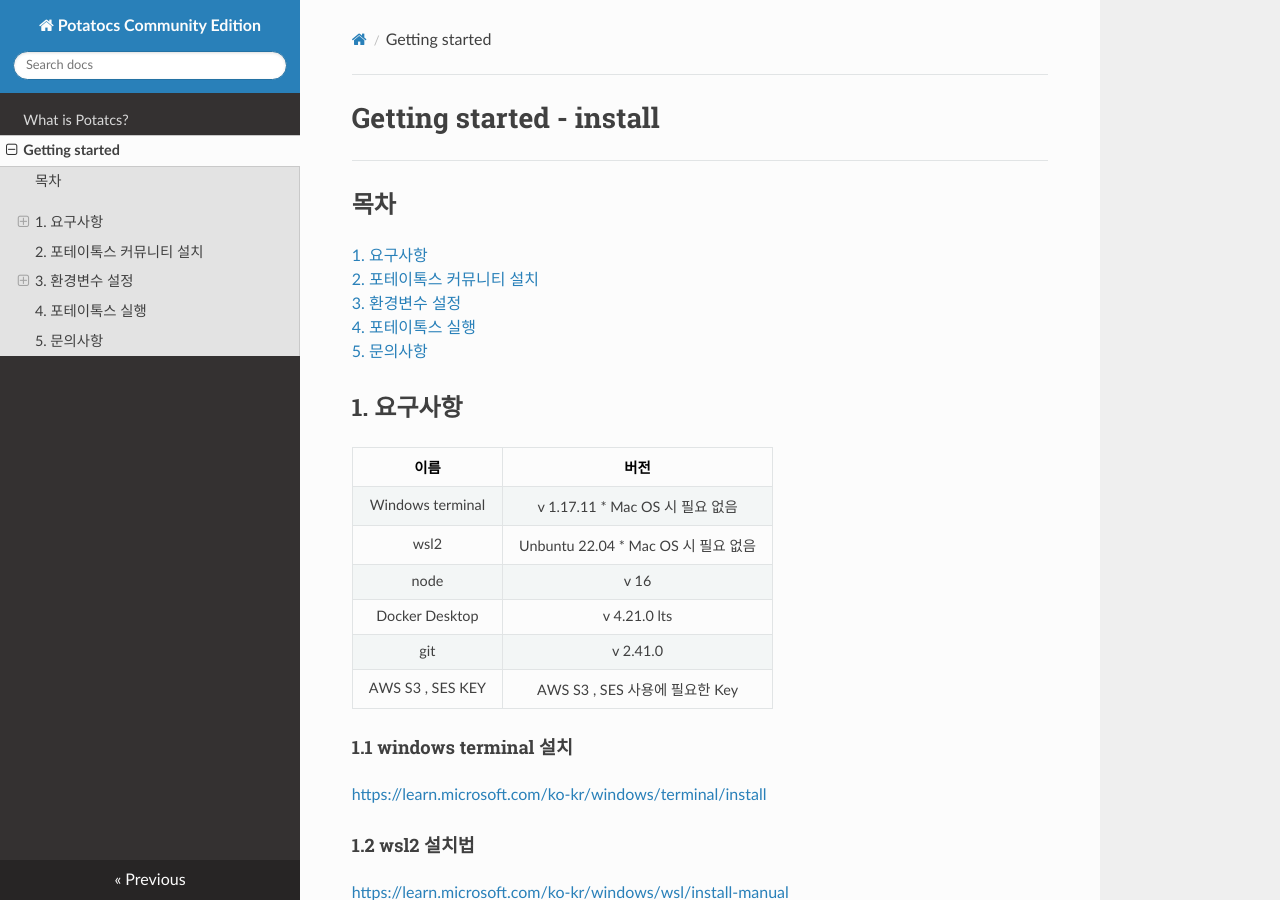
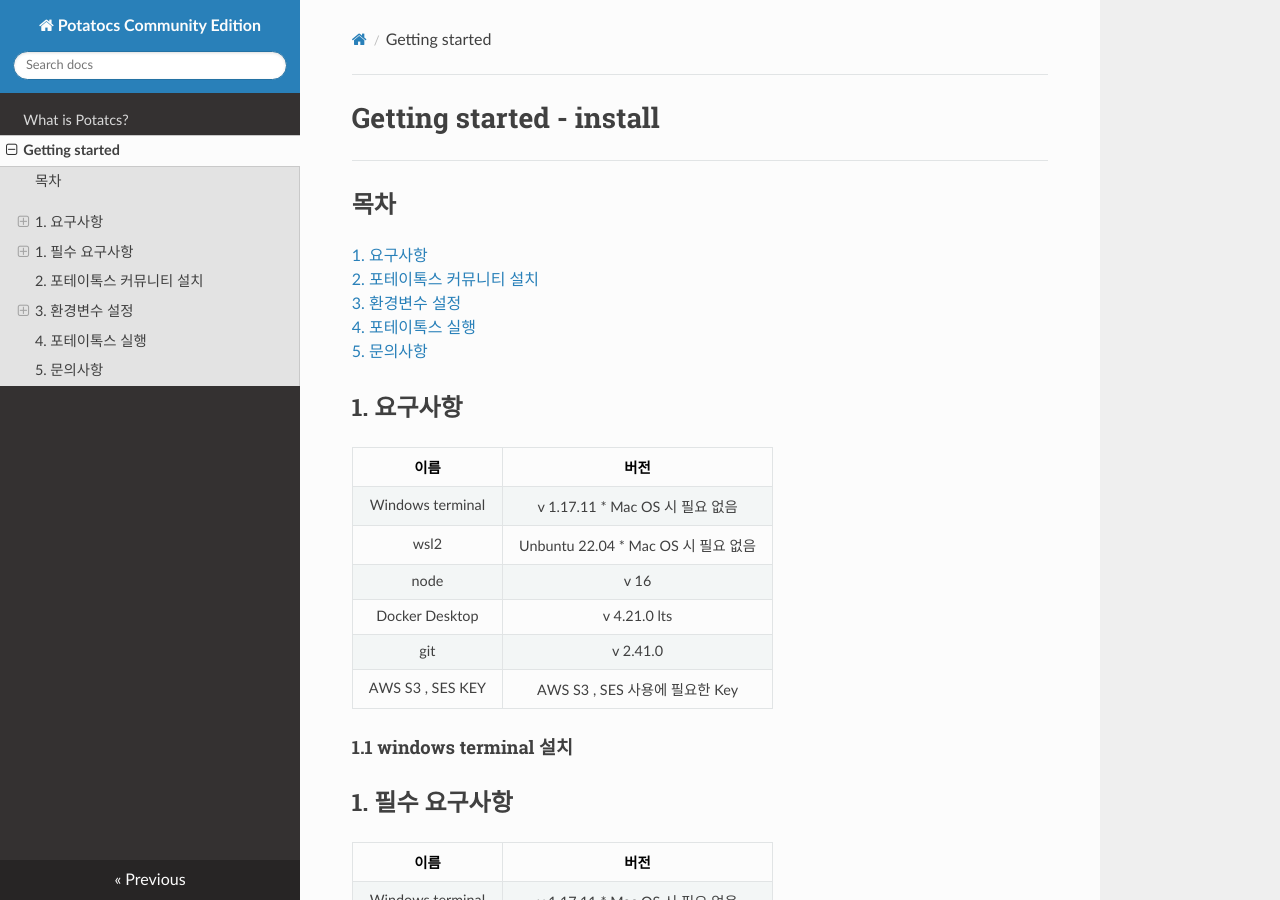
Before and after one commit to potatocs-ce/potatocs-ce-introduction, an MkDocs documentation site: the page built from docs/install.md, in a window 1280 px wide and 900 px high. Built offline with MkDocs 1.6.1, drawn with Linux system fonts in a browser that asks for light colours; nearby versions of some CDN libraries.

Commit message:
Fixed Documents

```diff
--- a/docs/install.md
+++ b/docs/install.md
@@ -13,6 +13,19 @@
 ## <!-- -   `mkdocs new [dir-name]` - Create a new project. -->
 
 ## 1. 요구사항
+
+|       이름       |                 버전                 |
+| :--------------: | :----------------------------------: |
+| Windows terminal |   v 1.17.11 \* Mac OS 시 필요 없음   |
+|       wsl2       | Unbuntu 22.04 \* Mac OS 시 필요 없음 |
+|       node       |                 v 16                 |
+|  Docker Desktop  |             v 4.21.0 lts             |
+|       git        |               v 2.41.0               |
+| AWS S3 , SES KEY |    AWS S3 , SES 사용에 필요한 Key    |
+
+#### 1.1 windows terminal 설치
+
+## 1. 필수 요구사항
 
 |       이름       |                 버전                 |
 | :--------------: | :----------------------------------: |
```
